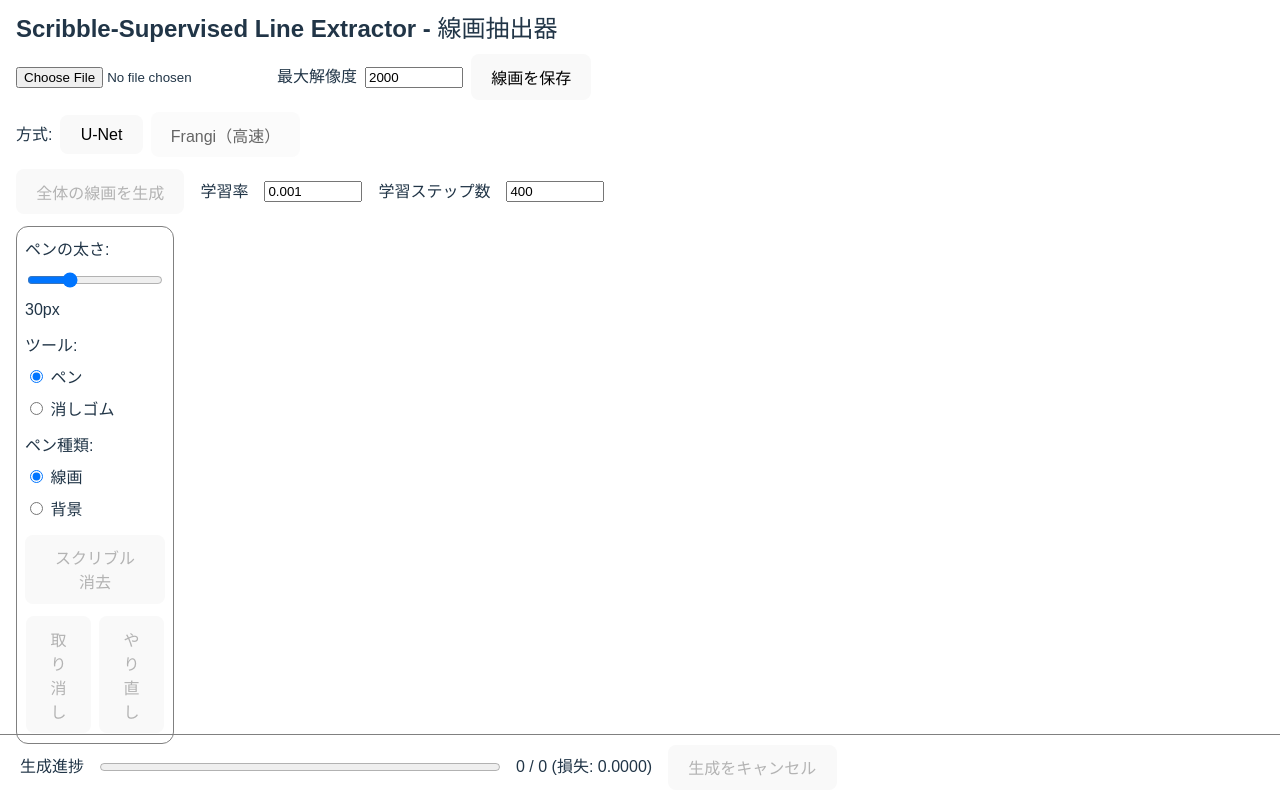
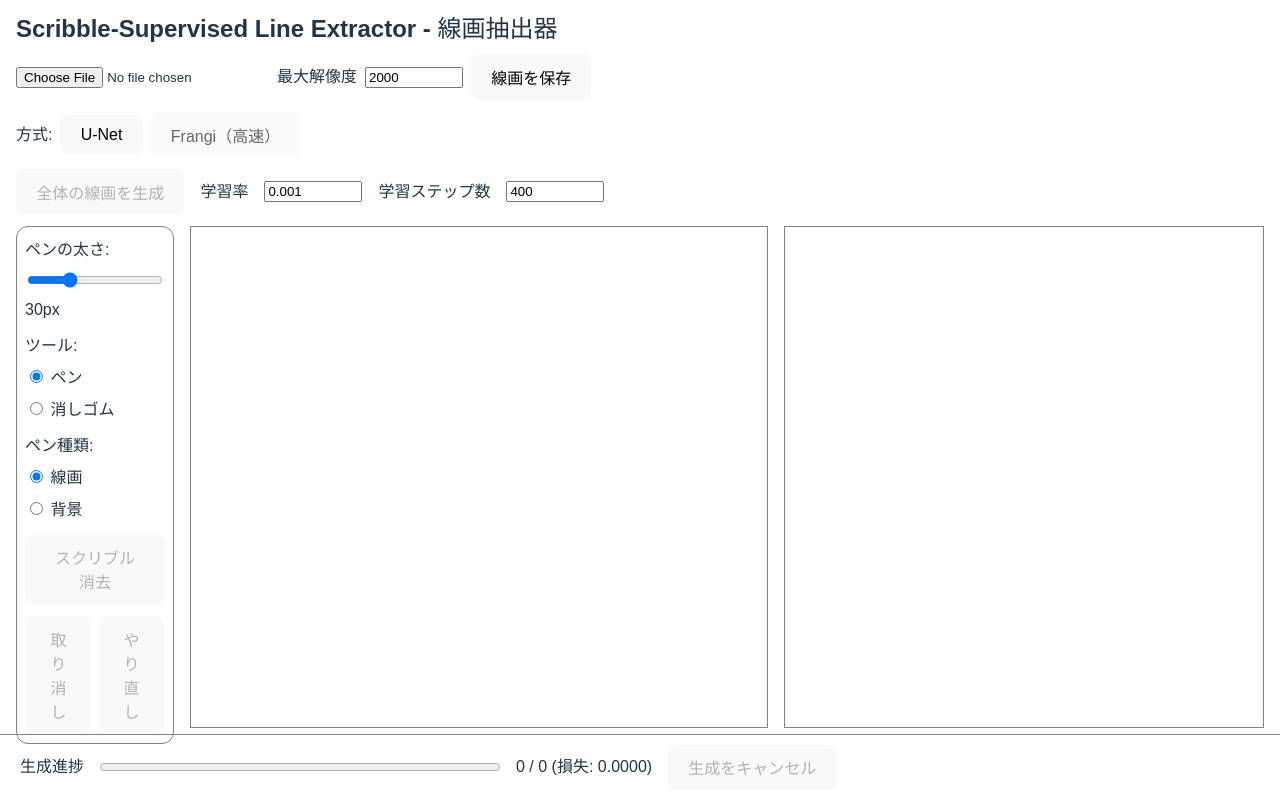
Before and after one commit to fkouki2015/Scribble-Supervised-Line-Extractor, a React (Vite) app in the folder src/renderer/: page / in a window 1280 px wide. Built offline with nearby package versions, Linux system fonts and the light colour scheme.

Commit message:
キャンバスサイズ調整

```diff
--- a/src/renderer/src/App.jsx
+++ b/src/renderer/src/App.jsx
@@ -36,6 +36,11 @@ export default function App() {
   // プログレスバー用
   const [progress, setProgress] = useState({ it: 0, iters: 0, loss: 0 })
   const progressIntervalRef = useRef(null)
+
+  const [canvasSize, setCanvasSize] = useState(() => ({
+    width: window.innerWidth * 0.45,
+    height: window.innerHeight - 300
+  }))
 
   // 描画状態保存
   const saveState = () => {
@@ -302,6 +307,13 @@ export default function App() {
     }
   }, [refineScribble])
 
+  const calcViewSize = useCallback(() => {
+    setCanvasSize({
+      width: window.innerWidth * 0.45,
+      height: window.innerHeight - 300
+    })
+  }, [])
+
   // 画面更新時，キーイベントリスナーを設定
   useEffect(() => {
     const handleKeyDown = (e) => {
@@ -379,6 +391,11 @@ export default function App() {
     }
     img.src = probUrl
   }, [probUrl])
+
+  useEffect(() => {
+    window.addEventListener('resize', calcViewSize)
+    return () => window.removeEventListener('resize', calcViewSize)
+  }, [calcViewSize])
 
   const saveAlphaPng = async () => {
     const src = outRef.current
@@ -682,12 +699,22 @@ export default function App() {
         </div>
 
         {/* 左側: 入力画像とスクリブル */}
-        <div style={{ position: 'relative', display: 'inline-block' }}>
+        <div
+          style={{
+            position: 'relative',
+            display: 'inline-block',
+            width: canvasSize.width,
+            height: canvasSize.height,
+            border: '1px solid gray'
+          }}
+        >
           <img
             ref={imgRef}
             src={imgUrl}
             alt=""
-            style={{ maxWidth: '45vw', height: 'auto', display: 'block' }}
+            style={{
+              display: 'block'
+            }}
           />
 
           {/* スクリブル */}
@@ -699,12 +726,12 @@ export default function App() {
               top: 0,
               width: '100%',
               height: '100%',
-              opacity: method === 'frangi' ? 0 : 0.7,
-              cursor: method === 'frangi' ? 'auto' : 'none',
-              pointerEvents: method === 'frangi' ? 'none' : 'auto'
+              opacity: method === 'frangi' || !imgUrl ? 0 : 0.7,
+              cursor: method === 'frangi' || !imgUrl ? 'auto' : 'none',
+              pointerEvents: method === 'frangi' || !imgUrl ? 'none' : 'auto'
             }}
             onPointerDown={(e) => {
-              if (method === 'frangi') return
+              if (method === 'frangi' || !imgUrl) return
               saveState() // 描画開始前に履歴を保存
               setDrawing(true)
               last.current = null
@@ -712,22 +739,23 @@ export default function App() {
               drawLine(p.x, p.y)
             }}
             onPointerMove={(e) => {
-              if (method === 'frangi') return
+              if (method === 'frangi' || !imgUrl) return
               const p = getPos(e)
 
               // カーソルサイズは画面上のピクセル（lineWidth）にそのまま合わせる
-              if (method !== 'frangi') setCursorPos({ x: e.clientX, y: e.clientY, size: lineWidth })
+              if (method !== 'frangi' && imgUrl)
+                setCursorPos({ x: e.clientX, y: e.clientY, size: lineWidth })
               if (!drawing) return
               drawLine(p.x, p.y)
             }}
             onPointerUp={() => {
-              if (method === 'frangi') return
+              if (method === 'frangi' || !imgUrl) return
               setDrawing(false)
               refineScribble() // 描画完了ごとに線画を更新
               last.current = null
             }}
             onPointerLeave={() => {
-              if (method === 'frangi') return
+              if (method === 'frangi' || !imgUrl) return
               if (drawing) refineScribble() // 描画中にキャンバス外へ出た場合
               setDrawing(false)
               last.current = null
@@ -736,7 +764,7 @@ export default function App() {
           />
 
           {/* カスタムカーソル */}
-          {method !== 'frangi' && cursorPos && (
+          {method !== 'frangi' && cursorPos && imgUrl && (
             <div
               style={{
                 position: 'fixed',
@@ -757,11 +785,20 @@ export default function App() {
         </div>
 
         {/* 右側: 出力結果 */}
-        <div style={{ position: 'relative', display: 'inline-block', backgroundColor: 'white' }}>
+        <div
+          style={{
+            position: 'relative',
+            display: 'inline-block',
+            flex: 1,
+            width: canvasSize.width,
+            height: canvasSize.height,
+            border: '1px solid gray'
+          }}
+        >
           <img
             src={imgUrl}
             alt="Output background"
-            style={{ maxWidth: '45vw', height: 'auto', display: 'block', visibility: 'hidden' }}
+            style={{ width: '100%', height: 'auto', display: 'block', visibility: 'hidden' }}
           />
           {/* 出力（二値化結果） */}
           <canvas
```
